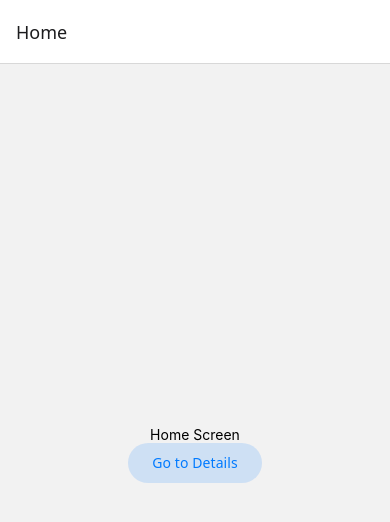
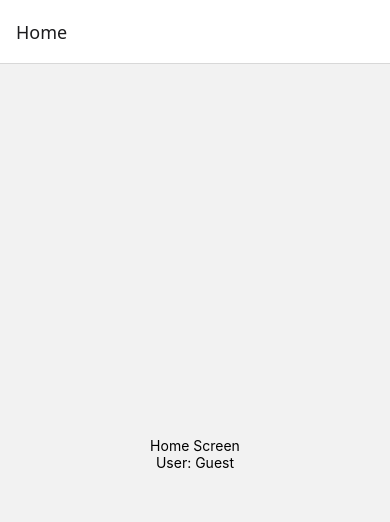
Before and after one commit to elrizeyah/appdev2, a React Native app in the folder react-native-navigation/: screen / in a window 390 px wide. Shown: the top 522 px of the page. Built offline with nearby package versions, Linux system fonts and the light colour scheme.

Commit message:
Done with initial params section

```diff
--- a/react-native-navigation/App.tsx
+++ b/react-native-navigation/App.tsx
@@ -2,60 +2,32 @@ import * as React from 'react';
 import { View, Text } from 'react-native';
 import { NavigationContainer } from '@react-navigation/native';
 import { createNativeStackNavigator } from '@react-navigation/native-stack';
-import { Button } from '@react-navigation/elements';
 
+const Stack = createNativeStackNavigator();
 
-function HomeScreen({ navigation }) {
+function HomeScreen({ route }) {
   return (
     <View style={{ flex: 1, alignItems: 'center', justifyContent: 'center' }}>
       <Text>Home Screen</Text>
 
+      {/* receiving initial params */}
+      <Text>User: {route.params?.user}</Text>
 
-      <Button
-        onPress={() =>
-          navigation.navigate('Details', {
-            itemId: 1,
-            message: 'Hello from Home',
-          })
-        }
-      >
-        Go to Details
-      </Button>
     </View>
   );
 }
-
-
-function DetailsScreen({ route, navigation }) {
-  const { itemId, message } = route.params || {};
-
-
-  return (
-    <View style={{ flex: 1, alignItems: 'center', justifyContent: 'center' }}>
-      <Text>Details Screen</Text>
-
-
-      <Text>Item ID: {itemId}</Text>
-      <Text>Message: {message}</Text>
-
-
-      <Button onPress={() => navigation.goBack()}>
-        Go Back
-      </Button>
-    </View>
-  );
-}
-
-
-const Stack = createNativeStackNavigator();
-
 
 export default function App() {
   return (
     <NavigationContainer>
       <Stack.Navigator initialRouteName="Home">
-        <Stack.Screen name="Home" component={HomeScreen} />
-        <Stack.Screen name="Details" component={DetailsScreen} />
+
+        <Stack.Screen
+          name="Home"
+          component={HomeScreen}
+          initialParams={{ user: 'Guest' }}
+        />
+
       </Stack.Navigator>
     </NavigationContainer>
   );
```
